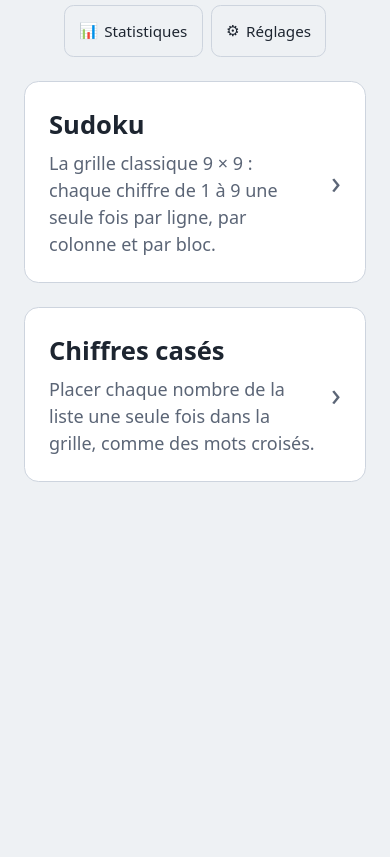
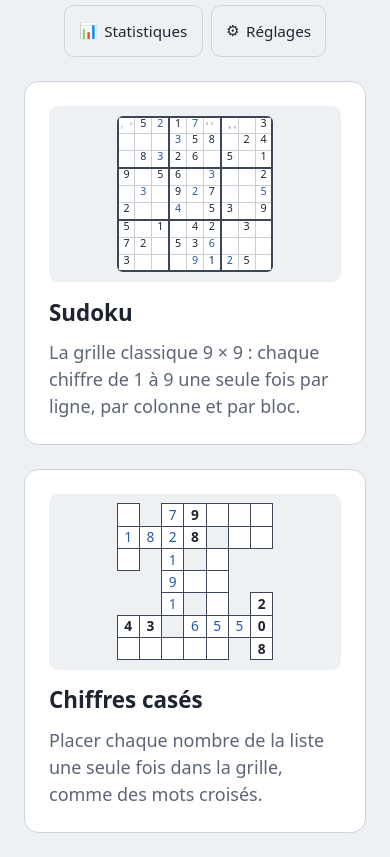
Before and after one commit to Sac2Riz/Sac2Riz, a website with bundled scripts: page public/index.html in a window 390 px wide. Shown: the part 114-971 px from the top of the page. Before the commit the page ends 844 px from the top, so only its background shows below. Built offline with nearby package versions, Linux system fonts and the light colour scheme; files whose address does not match are found by name.

Commit message:
Accueil : grille de cartes avec aperçu de chaque jeu
- Grille CSS auto-fill : 3 colonnes en paysage sur tablette, 2 en portrait, 1 sur écran étroit ;
  cartes de même hauteur par rangée, entièrement touchables (bouton qui couvre la carte).
- En haut de chaque carte, aperçu en lecture seule (partie en cours, sinon grille d'exemple)
  dessiné par vue.apercu dès que le jeu est chargé.
- Style actuel conservé ; documentation mise à jour.

Co-Authored-By: Claude Opus 5.5 <noreply@anthropic.com>

```diff
--- a/src/socle/accueil.ts
+++ b/src/socle/accueil.ts
@@ -1,5 +1,8 @@
-// ÉCRAN D'ACCUEIL : la liste des jeux (nom, description courte, pastille « Partie en cours ») ;
-// toucher un jeu ouvre sa fiche (ecran-fiche.ts), d'où l'on reprend ou commence une partie.
+// ÉCRAN D'ACCUEIL : les jeux en GRILLE DE CARTES (autant de colonnes que la largeur le permet :
+// 3 en paysage sur tablette, 2 en portrait, 1 sur un écran très étroit). Chaque carte montre un petit
+// aperçu du jeu en lecture seule (la partie en cours, sinon la grille d'exemple, dessiné ensuite par
+// l'appli avec VueJeu.apercu), le nom, la description courte et la pastille « Partie en cours ».
+// Toute la carte se touche : elle ouvre la fiche du jeu (ecran-fiche.ts).
 // En haut, « Statistiques » (tous les jeux) et « Réglages ». L'écran ne décide de rien : il appelle
 // les actions fournies par l'appli (app.ts).
 
@@ -32,19 +35,38 @@ function menu(actions: ActionsAccueil): HTMLElement {
   return nav;
 }
 
-/** Carte d'un jeu : un seul grand bouton qui ouvre sa fiche. */
-function carteJeu({ module, partie }: JeuAccueil, actions: ActionsAccueil): HTMLElement {
+/**
+ * Carte d'un jeu. Un seul bouton, invisible, couvre toute la carte (l'aperçu peut contenir des
+ * boutons de cases : on ne met pas de bouton dans un bouton). Renvoie la carte et la zone de l'aperçu.
+ */
+function carteJeu({ module, partie }: JeuAccueil, actions: ActionsAccueil): { carte: HTMLElement; apercu: HTMLElement } {
   const { meta } = module;
-  const carte = bouton('carte-jeu carte-jeu-bouton', '', () => actions.ouvrir(meta.id));
-  const entete = creer('span', 'carte-jeu-entete');
-  entete.append(creer('span', 'carte-jeu-nom', meta.nom));
+  const carte = creer('article', 'carte-jeu carte-accueil');
+
+  const apercu = creer('div', 'carte-accueil-apercu');
+  apercu.inert = true; // image de la grille : ni toucher ni clavier (la carte entière est le bouton)
+  apercu.setAttribute('aria-hidden', 'true');
+
+  const entete = creer('div', 'carte-jeu-entete');
+  entete.append(creer('h2', 'carte-jeu-nom', meta.nom));
   if (partie !== null) entete.append(creer('span', 'pastille-en-cours', 'Partie en cours'));
-  carte.append(entete, creer('span', 'carte-jeu-description', meta.description), creer('span', 'carte-jeu-fleche', '›'));
-  carte.setAttribute('aria-label', `${meta.nom}${partie !== null ? ', partie en cours' : ''}. ${meta.description}`);
-  return carte;
+
+  const toucher = bouton('carte-accueil-toucher', '', () => actions.ouvrir(meta.id));
+  toucher.setAttribute('aria-label', `${meta.nom}${partie !== null ? ', partie en cours' : ''}. ${meta.description}`);
+
+  carte.append(apercu, entete, creer('p', 'carte-jeu-description', meta.description), toucher);
+  return { carte, apercu };
 }
 
-export function afficherAccueil(conteneur: HTMLElement, jeux: readonly JeuAccueil[], actions: ActionsAccueil): void {
+/**
+ * Affiche l'accueil ; renvoie la zone d'aperçu de chaque jeu (clé = id), que l'appli remplit dès que
+ * la vue et la fiche du jeu sont chargées (l'accueil s'affiche sans les attendre).
+ */
+export function afficherAccueil(
+  conteneur: HTMLElement,
+  jeux: readonly JeuAccueil[],
+  actions: ActionsAccueil,
+): ReadonlyMap<string, HTMLElement> {
   const accueil = creer('div', 'accueil');
   const entete = creer('header', 'accueil-entete');
   entete.append(
@@ -54,9 +76,15 @@ export function afficherAccueil(conteneur: HTMLElement, jeux: readonly JeuAccuei
   );
 
   const liste = creer('div', 'accueil-jeux');
+  const apercus = new Map<string, HTMLElement>();
   if (jeux.length === 0) liste.append(creer('p', 'accueil-vide', 'Aucun jeu disponible pour l\'instant.'));
-  for (const jeu of jeux) liste.append(carteJeu(jeu, actions));
+  for (const jeu of jeux) {
+    const { carte, apercu } = carteJeu(jeu, actions);
+    apercus.set(jeu.module.meta.id, apercu);
+    liste.append(carte);
+  }
 
   accueil.append(entete, liste);
   conteneur.replaceChildren(accueil);
+  return apercus;
 }
--- a/src/socle/app.ts
+++ b/src/socle/app.ts
@@ -23,7 +23,7 @@
 import type { MetaJeu, Puzzle, ValeursReglagesJeu } from '../types/jeu.ts';
 import type { Json } from '../types/json.ts';
 import type { Niveau } from '../types/niveaux.ts';
-import type { Reglages } from '../types/sauvegarde.ts';
+import type { PartieSauvegardee, Reglages } from '../types/sauvegarde.ts';
 import type { ModuleJeuQuelconque, VueJeu } from '../types/vue.ts';
 import { preparationDemandee } from '../utils/reglages-jeu.ts';
 import { afficherAccueil, type JeuAccueil } from './accueil.ts';
@@ -181,11 +181,31 @@ export function demarrerApp(o: OptionsApp): App {
       o.jeux.map(async (module) => ({ module, partie: await o.parties.lire(module.meta.id) })),
     );
     if (j !== jeton) return; // un autre écran a été ouvert entre-temps
-    afficherAccueil(o.racine, jeux, {
+    const apercus = afficherAccueil(o.racine, jeux, {
       ouvrir: (id) => void enSecurite(() => ouvrirFiche(id)),
       statistiques: () => void enSecurite(() => ouvrirStats(null)),
       reglages: () => void afficherReglages(o.jeux.map((m) => m.meta)),
     });
+    // Aperçus dessinés dès que chaque jeu est chargé (l'accueil s'affiche sans les attendre)
+    for (const { module, partie } of jeux) {
+      const zone = apercus.get(module.meta.id);
+      if (zone === undefined) continue;
+      apercuDuJeu(module, partie)
+        .then(({ vue, affichage }) => {
+          if (j === jeton) vue.apercu(zone, affichage);
+        })
+        .catch((erreur: unknown) => console.error(`Aperçu de ${module.meta.id} impossible :`, erreur));
+    }
+  }
+
+  /** Ce que montre l'aperçu d'un jeu : la partie en cours (rejouée comme pour « Continuer »), sinon l'exemple. */
+  async function apercuDuJeu(
+    module: ModuleJeuQuelconque,
+    sauvegarde: PartieSauvegardee | null,
+  ): Promise<{ vue: VueJeu<Json, Json, Json>; affichage: { readonly donnees: Json; readonly etat: Json } }> {
+    const [contenu, logique, vue] = await Promise.all([module.chargerFiche(), module.chargerLogique(), module.chargerVue()]);
+    const relue = sauvegarde === null ? null : depuisSauvegarde(logique, sauvegarde, maintenant(), false);
+    return { vue, affichage: relue === null ? contenu.exemple : { donnees: relue.puzzle.donnees, etat: relue.etat } };
   }
 
   async function ouvrirFiche(id: string): Promise<void> {
--- a/src/styles/base.css
+++ b/src/styles/base.css
@@ -78,7 +78,8 @@ button:disabled {
 /* ---------- Écran d'accueil ---------- */
 
 .accueil {
-  max-width: 52rem;
+  /* Assez large pour 3 colonnes de cartes en paysage sur tablette */
+  max-width: 76rem;
   margin: 0 auto;
   padding: max(var(--espace-3), env(safe-area-inset-top)) max(var(--espace-3), env(safe-area-inset-right))
     max(var(--espace-3), env(safe-area-inset-bottom)) max(var(--espace-3), env(safe-area-inset-left));
@@ -130,8 +131,12 @@ button:disabled {
   color: var(--couleur-texte-doux);
 }
 
+/* Grille de cartes : autant de colonnes de 19rem (au moins) que la largeur le permet — 3 en paysage
+   sur tablette, 2 en portrait, 1 sur un écran très étroit. Les cartes d'une rangée ont la même hauteur
+   (étirement par défaut des grilles CSS). */
 .accueil-jeux {
   display: grid;
+  grid-template-columns: repeat(auto-fill, minmax(min(100%, 19rem), 1fr));
   gap: var(--espace-3);
 }
 
@@ -159,14 +164,38 @@ button:disabled {
   color: var(--couleur-texte-doux);
 }
 
-/* Accueil : la carte entière est un bouton qui ouvre la fiche du jeu */
-.carte-jeu-bouton {
+/* Carte d'un jeu sur l'accueil : aperçu en haut, puis nom et description ; toute la carte se touche */
+.carte-accueil {
   position: relative;
-  width: 100%;
-  gap: 0.35rem;
-  padding-right: calc(var(--espace-3) + 1.5rem);
-  text-align: left;
-  font: inherit;
+  align-content: start;
+  gap: 0.6rem;
+}
+
+/* Aperçu en lecture seule : la vue du jeu y prend le plus grand carré possible (container-type) */
+.carte-accueil-apercu {
+  height: 11rem;
+  margin-bottom: 0.25rem;
+  padding: 0.6rem;
+  display: grid;
+  place-items: center;
+  container-type: size;
+  border-radius: var(--rayon);
+  background: var(--couleur-fond);
+  pointer-events: none;
+}
+
+/* Bouton invisible qui couvre toute la carte (le contour de focus entoure la carte) */
+.carte-accueil-toucher {
+  position: absolute;
+  inset: 0;
+  padding: 0;
+  border: none;
+  border-radius: inherit;
+  background: transparent;
+}
+
+.carte-accueil-toucher:active {
+  background: color-mix(in srgb, var(--couleur-accent) 8%, transparent);
 }
 
 .carte-jeu-entete {
@@ -176,8 +205,8 @@ button:disabled {
   gap: 0.4rem var(--espace-2);
 }
 
-.carte-jeu-bouton .carte-jeu-nom {
-  font-weight: 700;
+.carte-accueil .carte-jeu-nom {
+  font-size: 1.4rem;
 }
 
 /* Indicateur discret d'une partie en cours */
@@ -188,16 +217,6 @@ button:disabled {
   color: var(--couleur-accent);
   font-size: 0.8rem;
   font-weight: 600;
-}
-
-.carte-jeu-fleche {
-  position: absolute;
-  top: 50%;
-  right: var(--espace-3);
-  transform: translateY(-50%);
-  font-size: 2rem;
-  line-height: 1;
-  color: var(--couleur-texte-doux);
 }
 
 .carte-jeu-sous-titre,
```
Also changed, not shown: CLAUDE.md (+1 -1 lines), docs/AJOUTER_UN_JEU.md (+3 -2 lines), docs/ARCHITECTURE.md (+8 -3 lines), docs/ROADMAP.md (+4 -0 lines), CHANGELOG.md.
